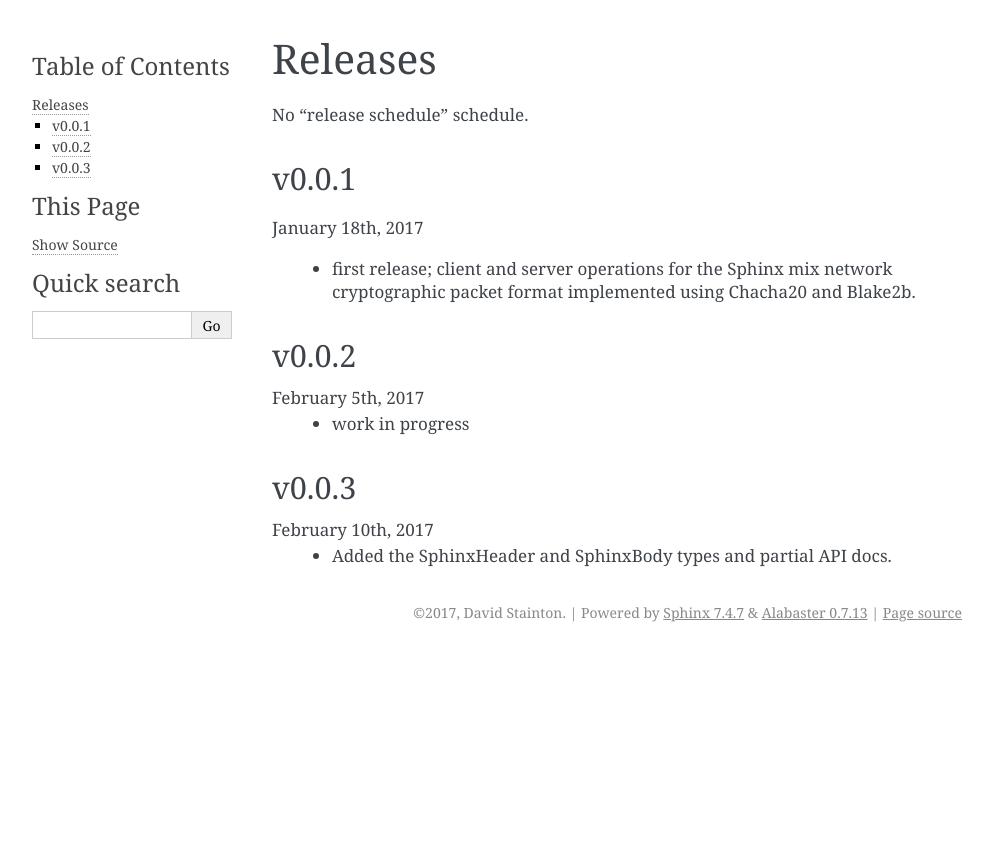
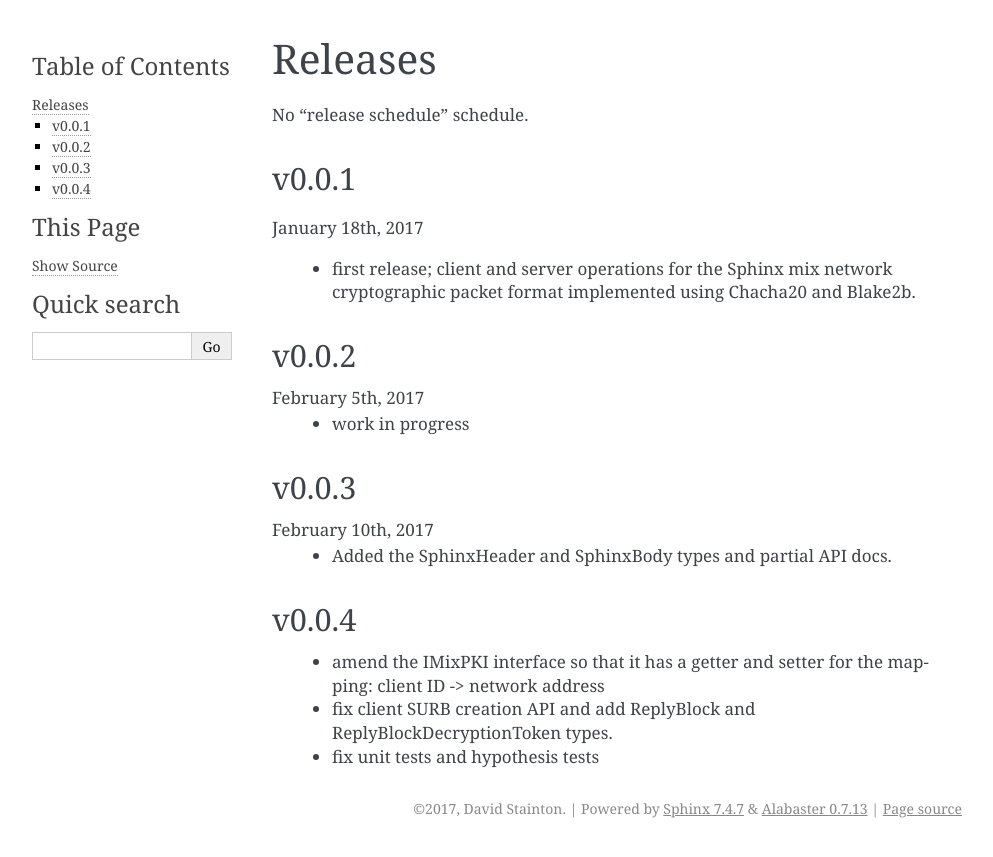
Before and after one commit to applied-mixnetworks/sphinxmixcrypto, a Sphinx documentation site: the page built from docs/releases.rst, in a window 1280 px wide. Shown: the top 857 px of the page, without its empty margins (148-1141 px from the left). Built offline with Sphinx 7.4.7, drawn with Linux system fonts in a browser that asks for light colours; the version number could not be read and is left out.

Commit message:
Bump version and update releases doc

```diff
--- a/docs/releases.rst
+++ b/docs/releases.rst
@@ -20,3 +20,10 @@ v0.0.3
 ------
 February 10th, 2017
   * Added the SphinxHeader and SphinxBody types and partial API docs.
+
+v0.0.4
+------
+  * amend the IMixPKI interface so that it has a getter and setter for
+    the mapping: client ID -> network address
+  * fix client SURB creation API and add ReplyBlock and ReplyBlockDecryptionToken types.
+  * fix unit tests and hypothesis tests
```
Also changed, not shown: 1 other file.
